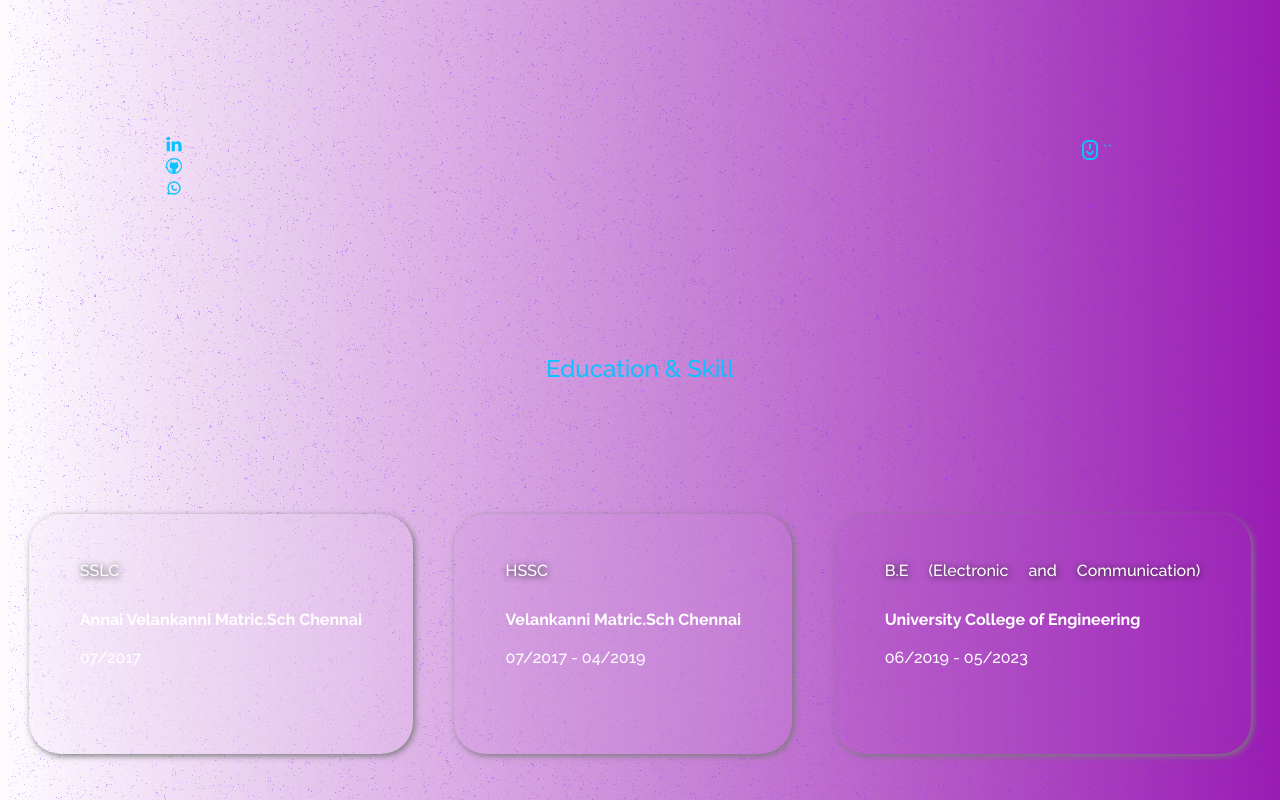
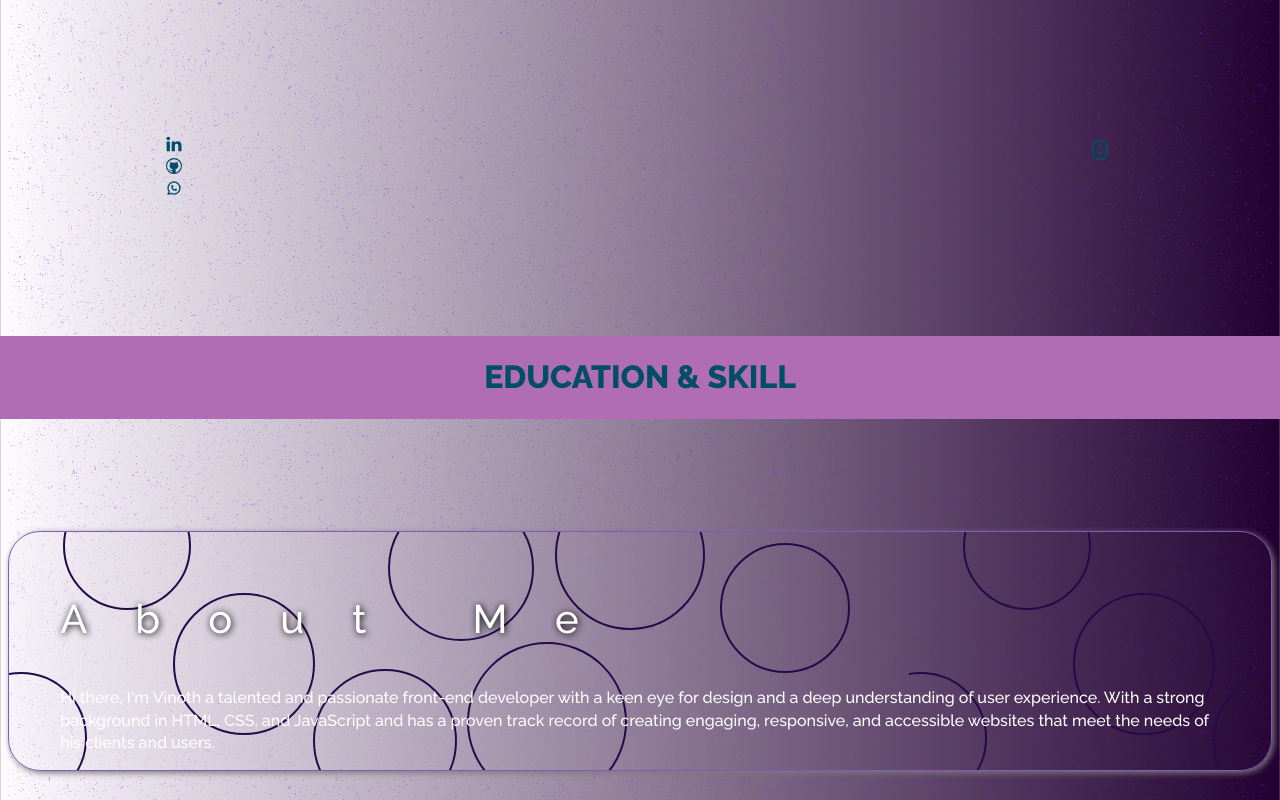
Before and after one commit to kamalesh0211/Portfolio, a React (Vite) app: page / in a window 1280 px wide. Shown: the part 760-1560 px from the top of the page. Built offline with nearby package versions, Linux system fonts and the light colour scheme.

Commit message:
feat: changed ui

```diff
--- a/package.json
+++ b/package.json
@@ -25,6 +25,6 @@
     "eslint-plugin-react": "^7.34.2",
     "eslint-plugin-react-hooks": "^4.6.2",
     "eslint-plugin-react-refresh": "^0.4.7",
-    "vite": "^5.3.1"
+    "vite": "^5.4.4"
   }
 }
--- a/src/Components/About/About.css
+++ b/src/Components/About/About.css
@@ -1,3 +1,11 @@
+#About h2 {
+  margin:-1rem;
+  padding: 1.2rem;
+  font-size: 2rem;
+  font-weight: 800;
+  text-transform: uppercase;
+  background-color: rgb(176, 109, 182);
+}
 #Edc {
   display: flex;
   justify-content: space-around;
--- a/src/Components/About/About.jsx
+++ b/src/Components/About/About.jsx
@@ -4,7 +4,6 @@ import Education from "../Education/Education";
 const About = () => {
   return (
     <section id="About">
-      <h5></h5>
       <h2>Education & Skill</h2>
       <Education />
       <Skill />
--- a/src/Components/Education/Education.css
+++ b/src/Components/Education/Education.css
@@ -0,0 +1,4 @@
+.section{
+    background-image: url(../../assets/circle-scatter-haikei.svg);
+    border: 1px solid rgb(132, 89, 189);
+}
--- a/src/Components/Education/Education.jsx
+++ b/src/Components/Education/Education.jsx
@@ -3,29 +3,14 @@ const Education = () => {
   return (
     <section id="Edc">
       <div className="section">
-        <h5 className="title">SSLC</h5>
-        <div className="paragraph">
-          <strong className="insitute">
-            Annai Velankanni Matric.Sch Chennai
-          </strong>
-          <br />
-          <p>07/2017</p>
-        </div>
-      </div>
-      <div className="section">
-        <h5 className="title">HSSC</h5>
-        <div className="paragraph">
-          <strong className="insitute">Velankanni Matric.Sch Chennai</strong>
-          <br />
-          <p>07/2017 - 04/2019</p>
-        </div>
-      </div>
-      <div className="section">
-        <h5 className="title">B.E (Electronic and Communication)</h5>
-        <div className="paragraph">
-          <strong>University College of Engineering</strong> <br />
-          <p>06/2019 - 05/2023</p>
-        </div>
+        <h1>About Me</h1>
+        <p>
+          Hi there, I{"'"}m Vinoth a talented and passionate front-end developer
+          with a keen eye for design and a deep understanding of user
+          experience. With a strong background in HTML, CSS, and JavaScript and
+          has a proven track record of creating engaging, responsive, and
+          accessible websites that meet the needs of his clients and users.
+        </p>
       </div>
     </section>
   );
--- a/src/Components/Header/Header.jsx
+++ b/src/Components/Header/Header.jsx
@@ -23,7 +23,6 @@ const Header = () => {
         /> */}
         <a href="#Contact" className="scroll_down">
           <RiScrollToBottomLine />
-          ``
         </a>
       </div>
     </header>
--- a/src/index.css
+++ b/src/index.css
@@ -2,11 +2,11 @@
 
 :root {
   /* rgb(153, 28, 179);  for doubt*/
-  --color-bg: rgb(153, 28, 179);
+  --color-bg: rgb(34, 0, 48);
   --color-bg2: rgb(254, 252, 255);
   --color-nav:rgb(222, 157, 255);
   --color-bg-variant: rgb(3, 75, 65);
-  --color-primary: rgb(10, 194, 255);
+  --color-primary: rgb(0, 77, 102);
   --color-primary-variant: rgba(66, 219, 230, 0.4);
   --shade-color: rgba(77, 146, 155, 0.692);
   --color-white: white;
@@ -43,7 +43,7 @@ body {
   color: var(--color-white);
   font-weight: 500;
   line-height: 1.4;
-  animation: backgroundmotion 18s ease-in infinite;
+  animation: backgroundmotion 70s ease-in infinite;
 }
 
 @keyframes backgroundmotion {
```
Also changed, not shown: src/assets/circle-scatter-haikei.svg (added), 1 other file (tests, documents, lock files or other folders).
